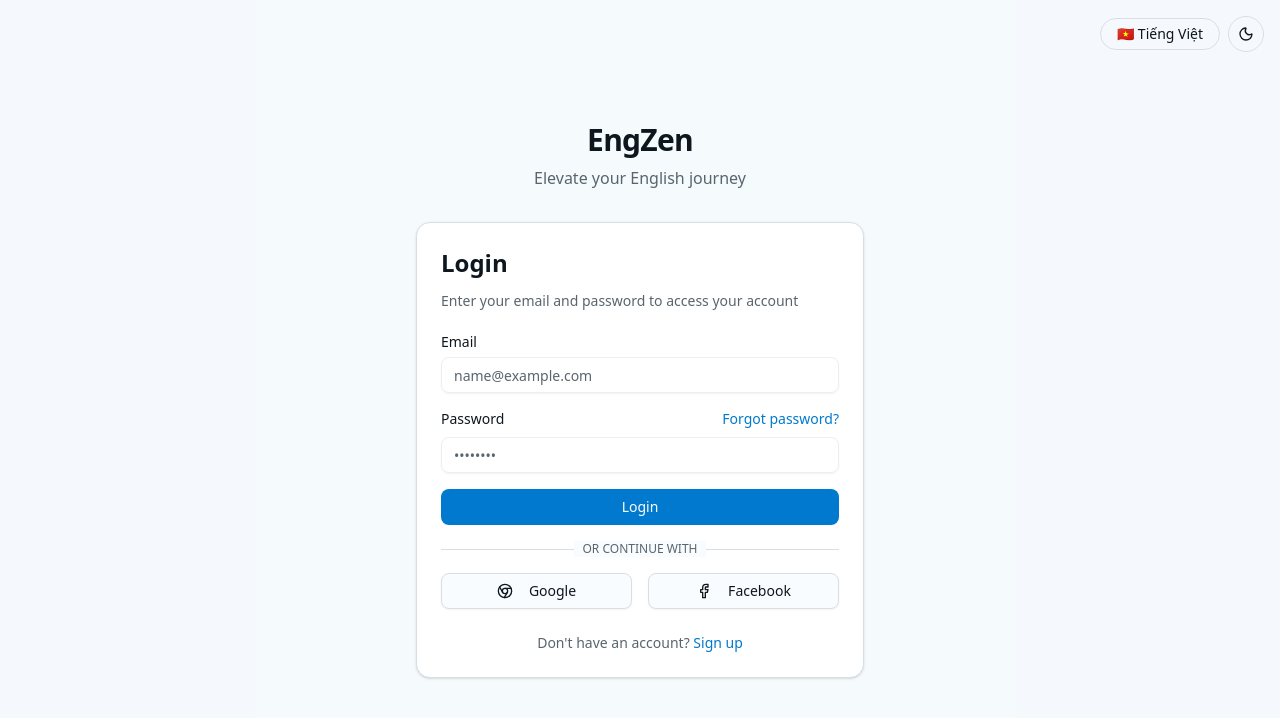
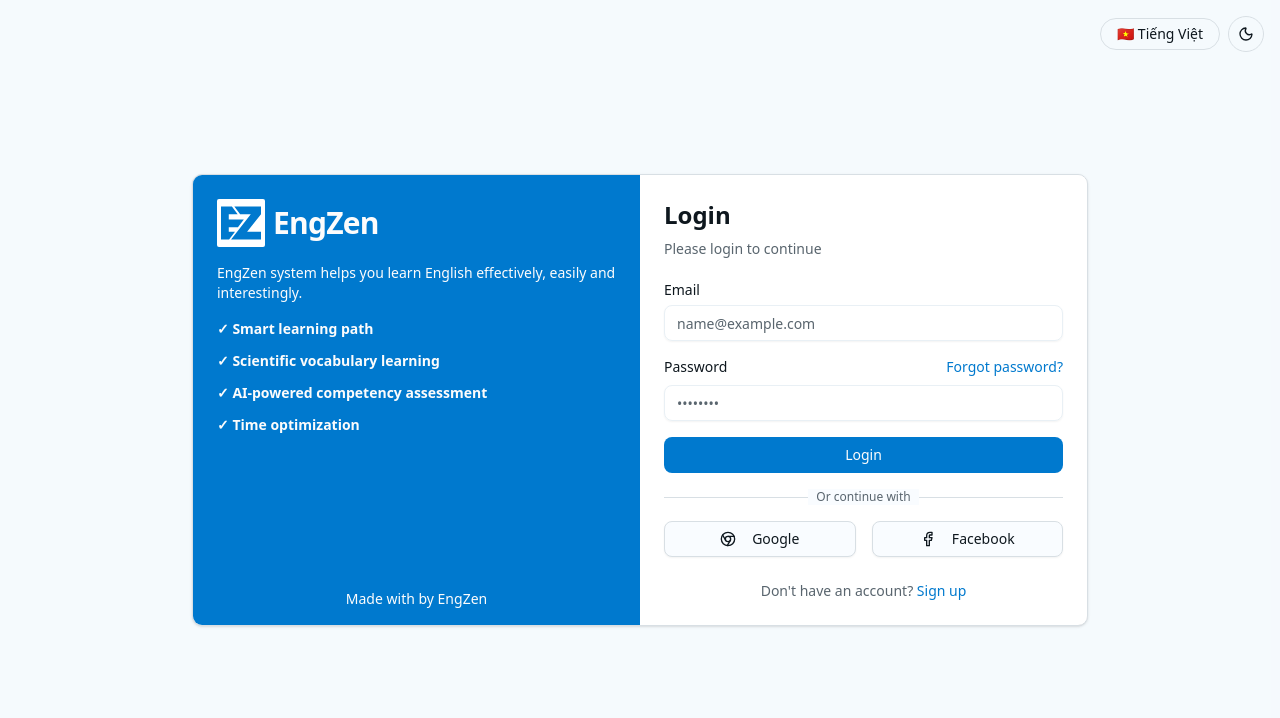
Before and after one commit to EngZen/EngZen-Frontend, a Next.js app: page /en/login in a window 1280 px wide. Shown: the top 718 px of the page. Built offline with nearby package versions, Linux system fonts and the light colour scheme; no server answers.

Commit message:
feat: redesign auth layout with two-column card design and add branding

```diff
--- a/messages/en.json
+++ b/messages/en.json
@@ -2,7 +2,7 @@
   "Auth": {
     "Login": {
       "title": "Login",
-      "description": "Enter your email and password to access your account",
+      "description": "Please login to continue",
       "email": "Email",
       "password": "Password",
       "rememberMe": "Remember me",
@@ -60,7 +60,13 @@
   },
   "Common": {
     "brand": "EngZen",
-    "slogan": "Elevate your English journey"
+    "slogan": "Elevate your English journey",
+    "description": "EngZen system helps you learn English effectively, easily and interestingly.",
+    "desc_1": "Smart learning path",
+    "desc_2": "Scientific vocabulary learning",
+    "desc_3": "AI-powered competency assessment",
+    "desc_4": "Time optimization",
+    "madeBy": "Made with by EngZen"
   },
   "Index": {
     "title": "To get started, edit the page.tsx file.",
--- a/messages/vi.json
+++ b/messages/vi.json
@@ -2,7 +2,7 @@
   "Auth": {
     "Login": {
       "title": "Đăng nhập",
-      "description": "Nhập email và mật khẩu để truy cập tài khoản của bạn",
+      "description": "Vui lòng đăng nhập để tiếp tục",
       "email": "Email",
       "password": "Mật khẩu",
       "rememberMe": "Ghi nhớ đăng nhập",
@@ -60,7 +60,13 @@
   },
   "Common": {
     "brand": "EngZen",
-    "slogan": "Nâng tầm hành trình tiếng Anh của bạn"
+    "slogan": "Nâng tầm hành trình tiếng Anh của bạn",
+    "description": "Hệ thống EngZen giúp bạn học tiếng Anh hiệu quả, dễ dàng và thú vị.",
+    "desc_1": "Lộ trình thông minh",
+    "desc_2": "Học từ vựng khoa học",
+    "desc_3": "Đánh giá năng lực AI",
+    "desc_4": "Tối ưu hóa thời gian",
+    "madeBy": "Made with by EngZen"
   },
   "Index": {
     "title": "Để bắt đầu, hãy chỉnh sửa tệp page.tsx.",
--- a/src/app/[locale]/(auth)/layout.tsx
+++ b/src/app/[locale]/(auth)/layout.tsx
@@ -1,22 +1,20 @@
+import { AuthDescription } from "@/components/auth/auth-description";
+import { Card } from "@/components/ui/card";
 import type React from "react";
-import { useTranslations } from "next-intl";
 
 export default function AuthLayout({
   children,
 }: {
   children: React.ReactNode;
 }) {
-  const t = useTranslations("Common");
-
   return (
     <div className="min-h-screen bg-muted/30 flex flex-col justify-center items-center p-4">
-      <div className="w-full max-w-md">
-        <div className="mb-8 text-center">
-          <h1 className="text-3xl font-bold tracking-tight">{t("brand")}</h1>
-          <p className="text-muted-foreground mt-2">{t("slogan")}</p>
+      <Card className="w-full max-w-4xl flex flex-row rounded-lg overflow-hidden py-0 gap-0">
+        <div className="w-1/2">
+          <AuthDescription />
         </div>
-        {children}
-      </div>
+        <div className="w-1/2">{children}</div>
+      </Card>
     </div>
   );
 }
--- a/src/app/[locale]/layout.tsx
+++ b/src/app/[locale]/layout.tsx
@@ -23,6 +23,9 @@
 export const metadata: Metadata = {
   title: "EngZen",
   description: "Elevate your English journey",
+  icons: {
+    icon: "/engzen_logo.svg",
+  },
 };
 
 export default async function LocaleLayout({
--- /dev/null
+++ b/src/components/auth/auth-description.tsx
@@ -0,0 +1,25 @@
+import { useTranslations } from "next-intl";
+import { Logo } from "../ui/logo";
+
+export const AuthDescription = () => {
+  const t = useTranslations("Common");
+
+  return (
+    <div className="space-y-4 bg-primary h-full w-full p-6 text-primary-foreground relative">
+      <div className="flex items-center gap-2">
+        <Logo />
+        <h1 className="text-3xl font-bold tracking-tight">{t("brand")}</h1>
+      </div>
+      <p className="text-sm">{t("description")}</p>
+      <ul className="space-y-3 font-bold">
+        <li className="text-sm">✓ {t("desc_1")}</li>
+        <li className="text-sm">✓ {t("desc_2")}</li>
+        <li className="text-sm">✓ {t("desc_3")}</li>
+        <li className="text-sm">✓ {t("desc_4")}</li>
+      </ul>
+      <div className="flex items-center gap-2 absolute bottom-4 left-1/2 -translate-x-1/2">
+        <p className="text-sm">{t("madeBy")}</p>
+      </div>
+    </div>
+  );
+};
--- a/src/components/auth/forgot-password-form.tsx
+++ b/src/components/auth/forgot-password-form.tsx
@@ -58,7 +58,7 @@
 
   if (isSubmitted) {
     return (
-      <Card className="w-full max-w-md mx-auto">
+      <Card className="w-full max-w-md mx-auto rounded-none border-0">
         <CardHeader>
           <div className="flex justify-center mb-4 text-green-500">
             <CheckCircle2 className="h-12 w-12" />
@@ -83,7 +83,7 @@
   }
 
   return (
-    <Card className="w-full max-w-md mx-auto">
+    <Card className="w-full max-w-md mx-auto rounded-none border-0">
       <CardHeader className="space-y-1">
         <CardTitle className="text-2xl font-bold">{t("title")}</CardTitle>
         <CardDescription>{t("description")}</CardDescription>
--- a/src/components/auth/login-form.tsx
+++ b/src/components/auth/login-form.tsx
@@ -44,10 +44,10 @@
   };
 
   return (
-    <Card className="w-full max-w-md mx-auto">
-      <CardHeader className="space-y-1">
+    <Card className="w-full max-w-md mx-auto rounded-none border-0">
+      <CardHeader>
         <CardTitle className="text-2xl font-bold">{t("title")}</CardTitle>
-        <CardDescription>{t("description")}</CardDescription>
+        <CardDescription className="text-sm">{t("description")}</CardDescription>
       </CardHeader>
       <CardContent className="space-y-4">
         <Form {...form}>
@@ -102,7 +102,7 @@
           <div className="absolute inset-0 flex items-center">
             <span className="w-full border-t" />
           </div>
-          <div className="relative flex justify-center text-xs uppercase">
+          <div className="relative flex justify-center text-xs">
             <span className="bg-background px-2 text-muted-foreground">
               {t("socialTitle")}
             </span>
--- a/src/components/auth/reset-password-form.tsx
+++ b/src/components/auth/reset-password-form.tsx
@@ -66,7 +66,7 @@
 
   if (isSuccess) {
     return (
-      <Card className="w-full max-w-md mx-auto">
+      <Card className="w-full max-w-md mx-auto rounded-none border-0">
         <CardHeader>
           <div className="flex justify-center mb-4 text-green-500">
             <CheckCircle2 className="h-12 w-12" />
@@ -83,7 +83,7 @@
   }
 
   return (
-    <Card className="w-full max-w-md mx-auto">
+    <Card className="w-full max-w-md mx-auto rounded-none border-0">
       <CardHeader className="space-y-1">
         <CardTitle className="text-2xl font-bold">{t("title")}</CardTitle>
         <CardDescription>{t("description")}</CardDescription>
--- a/src/components/auth/signup-form.tsx
+++ b/src/components/auth/signup-form.tsx
@@ -75,7 +75,7 @@
   );
 
   return (
-    <Card className="w-full max-w-md mx-auto">
+    <Card className="w-full max-w-md mx-auto rounded-none border-0">
       <CardHeader className="space-y-1">
         <CardTitle className="text-2xl font-bold">{t("title")}</CardTitle>
         <CardDescription>{t("description")}</CardDescription>
@@ -165,7 +165,7 @@
           <div className="absolute inset-0 flex items-center">
             <span className="w-full border-t" />
           </div>
-          <div className="relative flex justify-center text-xs uppercase">
+          <div className="relative flex justify-center text-xs">
             <span className="bg-background px-2 text-muted-foreground">
               {t("socialTitle")}
             </span>
--- /dev/null
+++ b/src/components/ui/logo.tsx
@@ -0,0 +1,28 @@
+export const Logo = ({
+  width = 40,
+  height = 40,
+}: {
+  width?: number;
+  height?: number;
+}) => {
+  return (
+    <div className="p-1 w-fit text-primary bg-white rounded-xs">
+      <svg
+        xmlns="http://www.w3.org/2000/svg"
+        width={width}
+        height={height}
+        viewBox="0 0 150 123"
+        fill="none"
+      >
+        <path
+          d="M0 123.006V0H40.7975L62.5766 29.1411H29.1411V48.773H85.5827L63.4969 77.6074H29.1411V93.865H52.4539L30.3681 123.006H0Z"
+          fill="currentColor"
+        />
+        <path
+          d="M37.7302 123.006H150V94.1718H97.8528L150 28.8344V0H50.0001L71.7792 28.8344H111.656L37.7302 123.006Z"
+          fill="currentColor"
+        />
+      </svg>
+    </div>
+  );
+};
```
Also changed, not shown: src/app/[locale]/page.tsx (deleted, +0 -56 lines), public/engzen_logo.svg (added).
